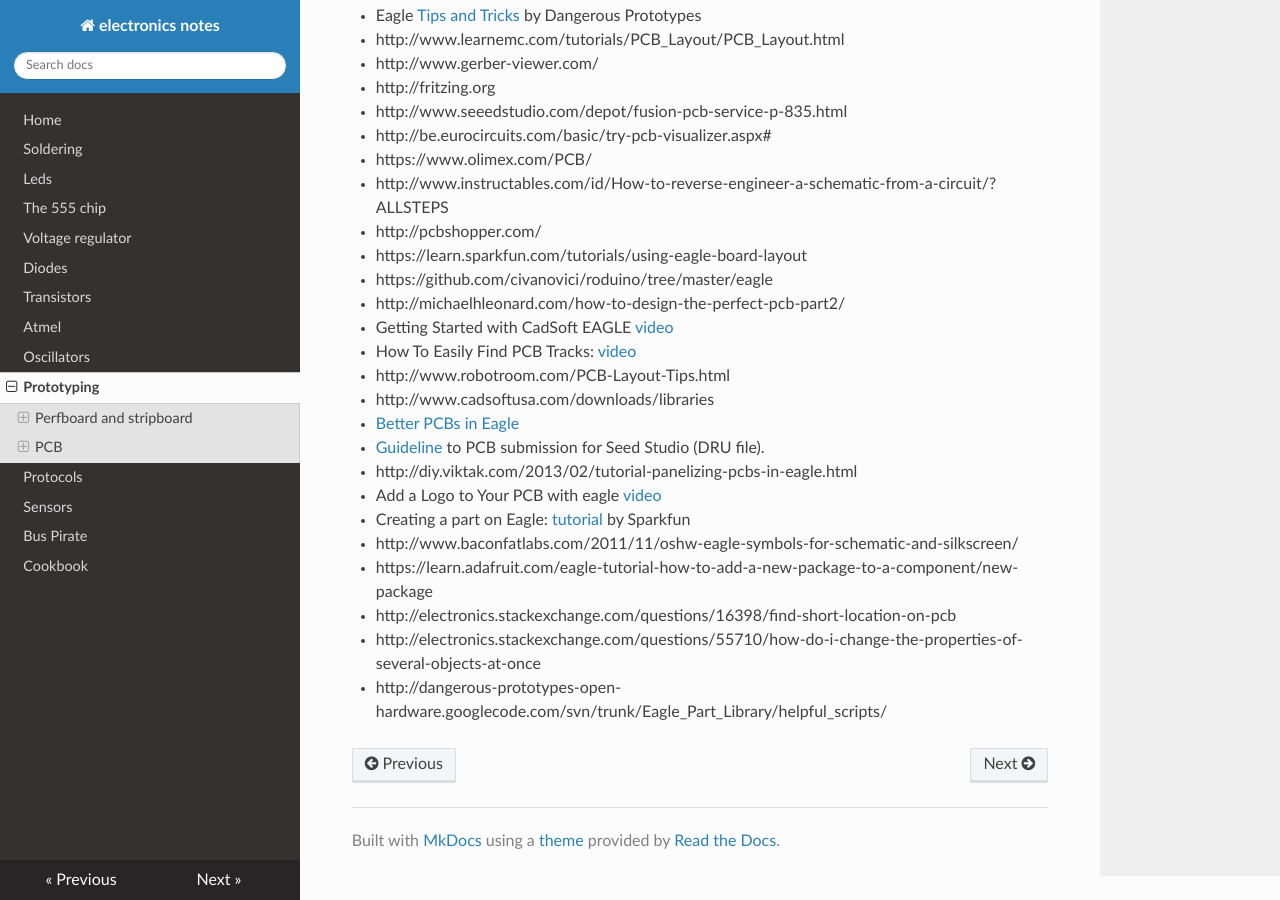
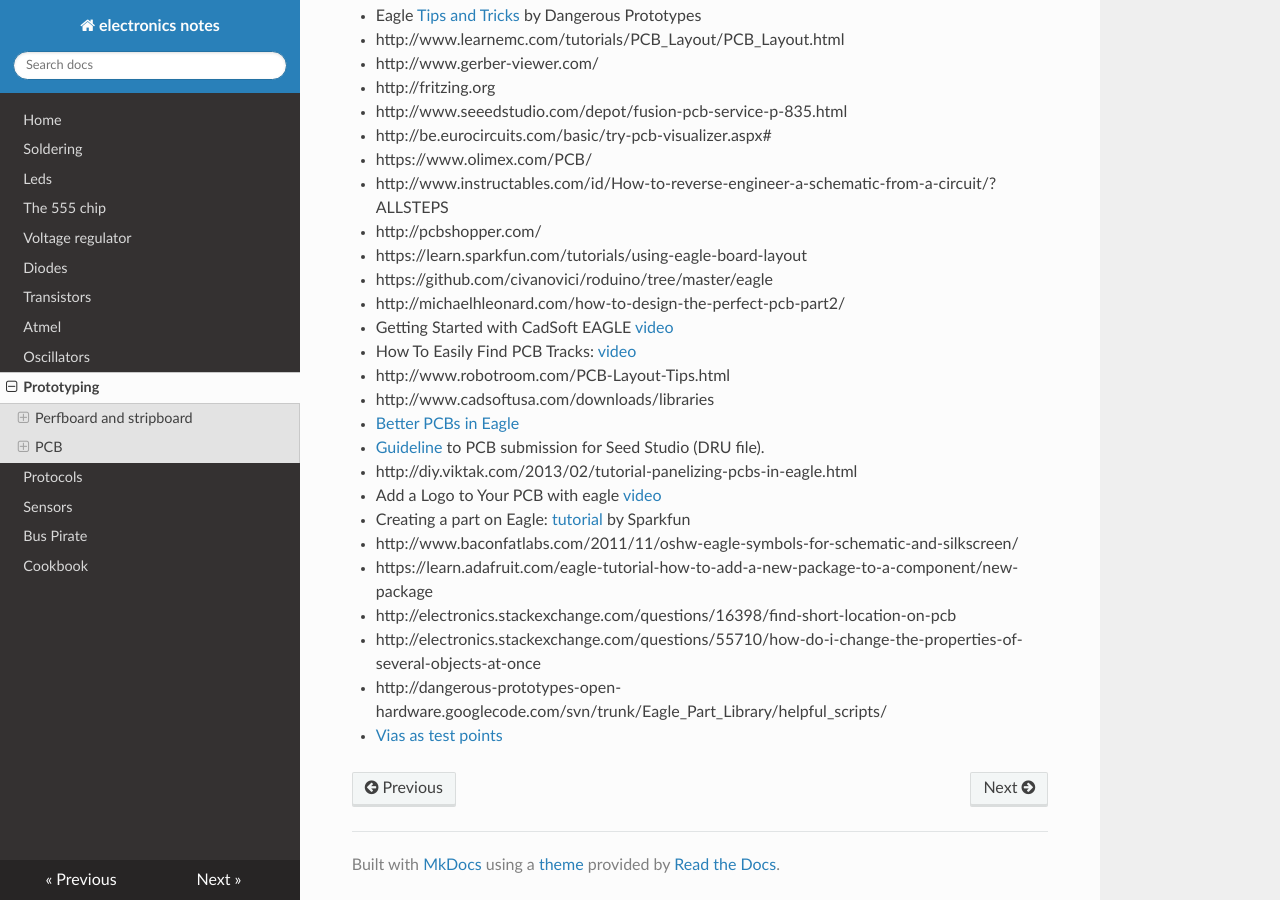
Before and after one commit to gipi/electronics-notes, an MkDocs documentation site: the page built from docs/Prototyping.md, in a window 1280 px wide and 900 px high, scrolled down 5133 px. Built offline with MkDocs 1.6.1, drawn with Linux system fonts in a browser that asks for light colours; nearby versions of some CDN libraries; old or Windows-style settings are respelled for this version of MkDocs.

Commit message:
Add link.

```diff
--- a/docs/Prototyping.md
+++ b/docs/Prototyping.md
@@ -141,3 +141,4 @@ processing has finished than you will found the created files in the folder.
  - http://electronics.stackexchange.com/questions/16398/find-short-location-on-pcb
  - http://electronics.stackexchange.com/questions/55710/how-do-i-change-the-properties-of-several-objects-at-once
  - http://dangerous-prototypes-open-hardware.googlecode.com/svn/trunk/Eagle_Part_Library/helpful_scripts/
+ - [Vias as test points](http://electronics.stackexchange.com/questions/48557/testpoints-vias-versus-pads)
```
